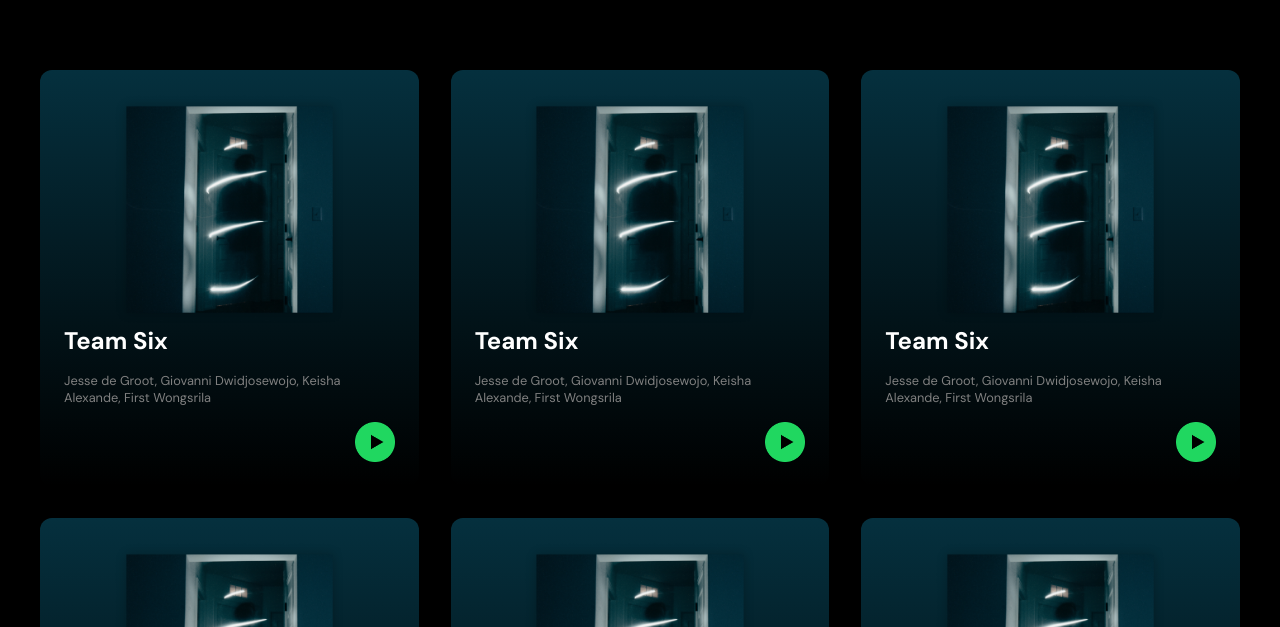
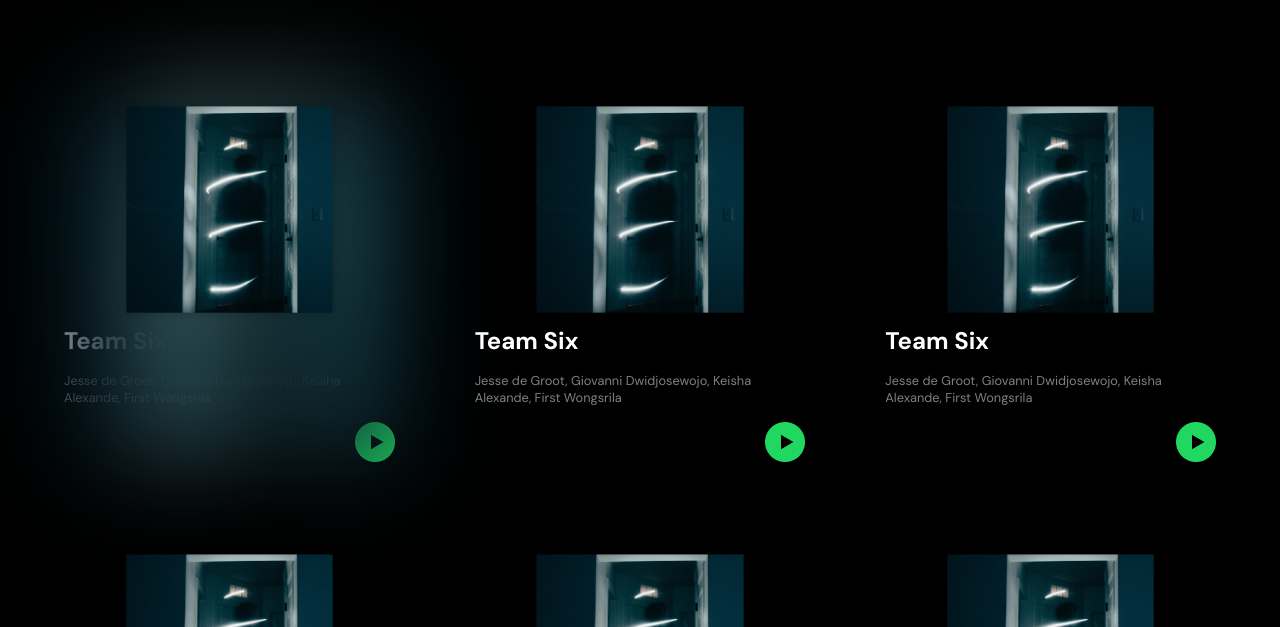
Before and after one commit to GiovanniDw/Spotify-Premium, a website built with Vite: page index.html in a window 1280 px wide. Shown: the part 173-800 px from the top of the page. Built offline with nearby package versions, Linux system fonts and the light colour scheme; no server answers.

Commit message:
Foto Styles

```diff
--- a/index.html
+++ b/index.html
@@ -35,6 +35,7 @@
                 <div class="grid-12">
                   <!-- grid item -->
                   <div class="team__wrapper">
+                    <img src="src/images/team_6_image.jpg" alt="" />
                     <div class="team__image">
                       <img
                         src="src/images/team_6_image.jpg"
--- a/src/styles/style.css
+++ b/src/styles/style.css
@@ -55,14 +55,30 @@ body {
 
 /* main styles */
 .team__wrapper {
-  background: rgb(5, 48, 62);
+  /* background: rgb(5, 48, 62);
   background: linear-gradient(
     180deg,
     rgba(5, 48, 62, 1) 0%,
     rgba(0, 0, 0, 1) 100%
-  );
+  ); */
+  /* background-image: url(../images/team_6_image.jpg); */
+  /* object-fit: cover; */
+  background-size: cover;
   padding: 1.5rem;
   border-radius: 0.75rem;
+  position: relative;
+}
+
+.team__wrapper > img {
+  position: absolute;
+  height: 100%;
+  width: 100%;
+  left: 0;
+  top: 0;
+  right: 0;
+  bottom: 0;
+  z-index: 0;
+  filter: blur(50px);
 }
 
 .team__image {
@@ -70,14 +86,18 @@ body {
   justify-content: center;
 
   width: 100%;
+  z-index: 1;
 }
 
 .team__image img {
   width: 70%;
+  z-index: 1;
+  /* filter: blur(50px); */
 }
 
 .team__member-names {
   display: flex;
+  z-index: 2;
 }
 
 .member__names {
```
